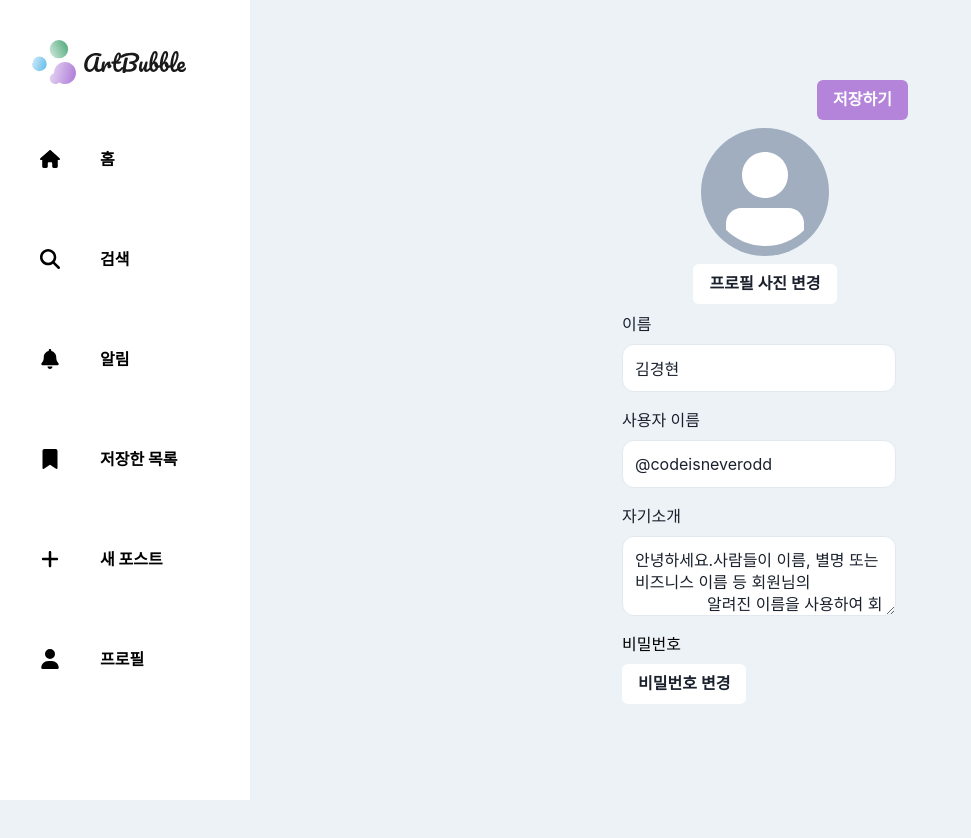
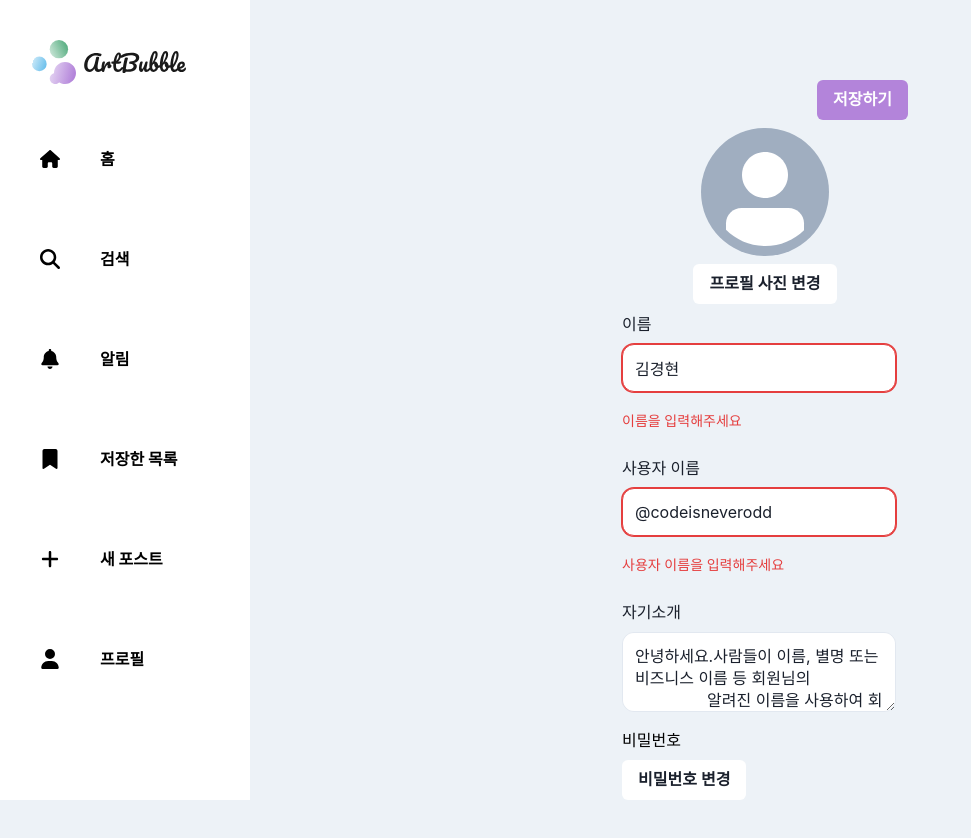
Before and after one commit to DevTraces/FrontEnd, a Next.js app: page /accounts/edit in a window 1280 px wide. Shown: the whole page, without its empty margins (0-971 px from the left). Before the commit the page ends 800 px from the top, so only its background shows below. Built offline with nearby package versions, Linux system fonts and the light colour scheme.

Commit message:
feat: add forwardRef to LabeledInput

```diff
--- a/src/components/accounts/edit/LabeledInput.tsx
+++ b/src/components/accounts/edit/LabeledInput.tsx
@@ -1,10 +1,12 @@
 import {
+  FormControl,
   FormErrorMessage,
   FormHelperText,
   FormLabel,
   Input,
   Text
 } from "@chakra-ui/react";
+import { forwardRef } from "react";
 
 type LabeledInputProps = {
   isError: boolean;
@@ -13,15 +15,13 @@ type LabeledInputProps = {
   ErrorText: string;
   defaultValue: string;
 };
-
-export default function LabeledInput({
-  isError,
-  labelText,
-  helperText,
-  ErrorText,
-  defaultValue
-}: LabeledInputProps) {
+export default forwardRef<HTMLInputElement, LabeledInputProps>(
+  (
+    { isError, labelText, helperText, ErrorText, defaultValue, ...restProps },
+    ref
+  ) => {
     return (
+      <FormControl isInvalid={isError}>
         <FormLabel lineHeight={10}>
           <Text>{labelText}</Text>
           <Input
@@ -31,13 +31,21 @@ export default function LabeledInput({
             px="12px"
             size="lg"
             fontSize="md"
+            ref={ref}
+            {...restProps}
           />
 
           {!isError ? (
-        <FormHelperText color="gray.500">{helperText}</FormHelperText>
+            <FormHelperText color="gray.500" w="full" h="40px">
+              {helperText}
+            </FormHelperText>
           ) : (
-        <FormErrorMessage>{ErrorText}</FormErrorMessage>
+            <FormErrorMessage w="full" h="40px">
+              {ErrorText}
+            </FormErrorMessage>
           )}
         </FormLabel>
+      </FormControl>
     );
   }
+);
```
Lines whose indentation alone changed are shown as unchanged.
